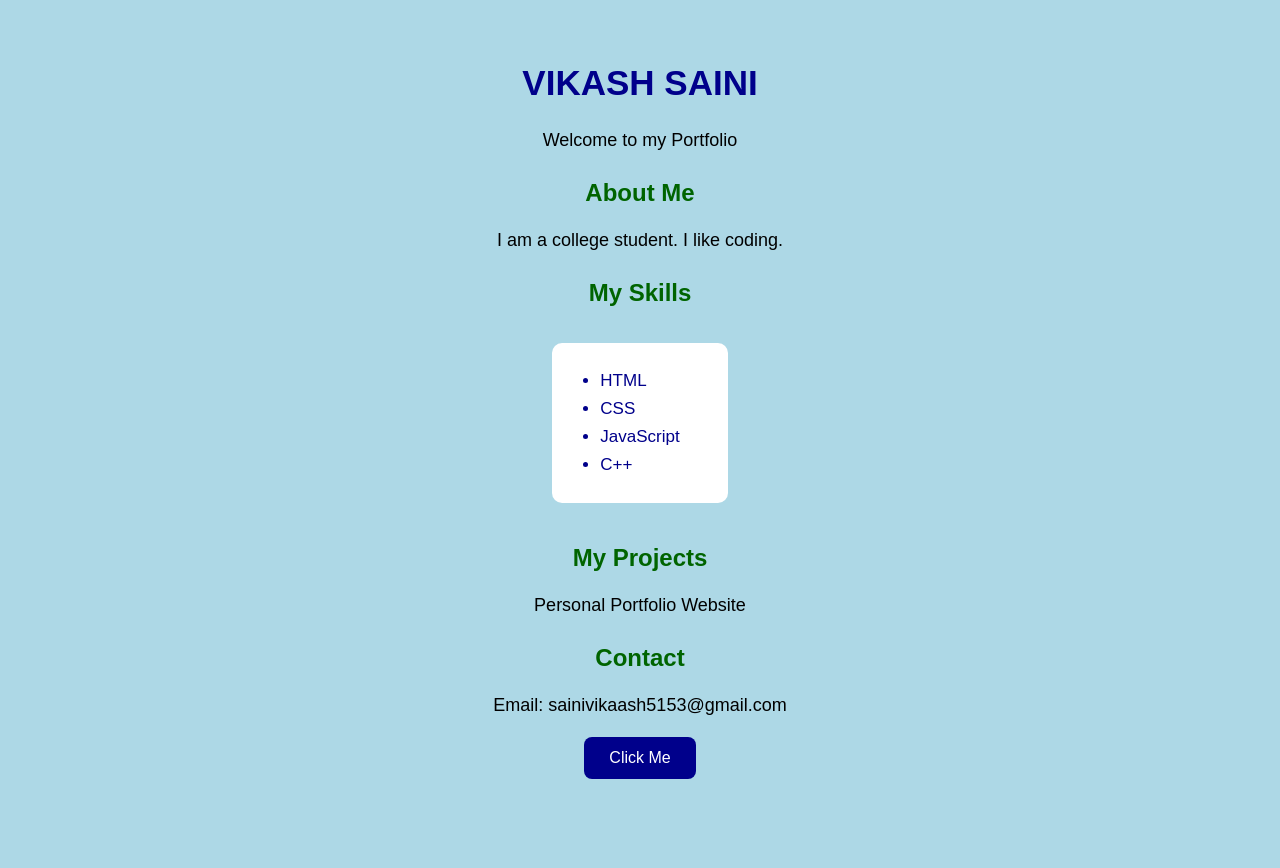
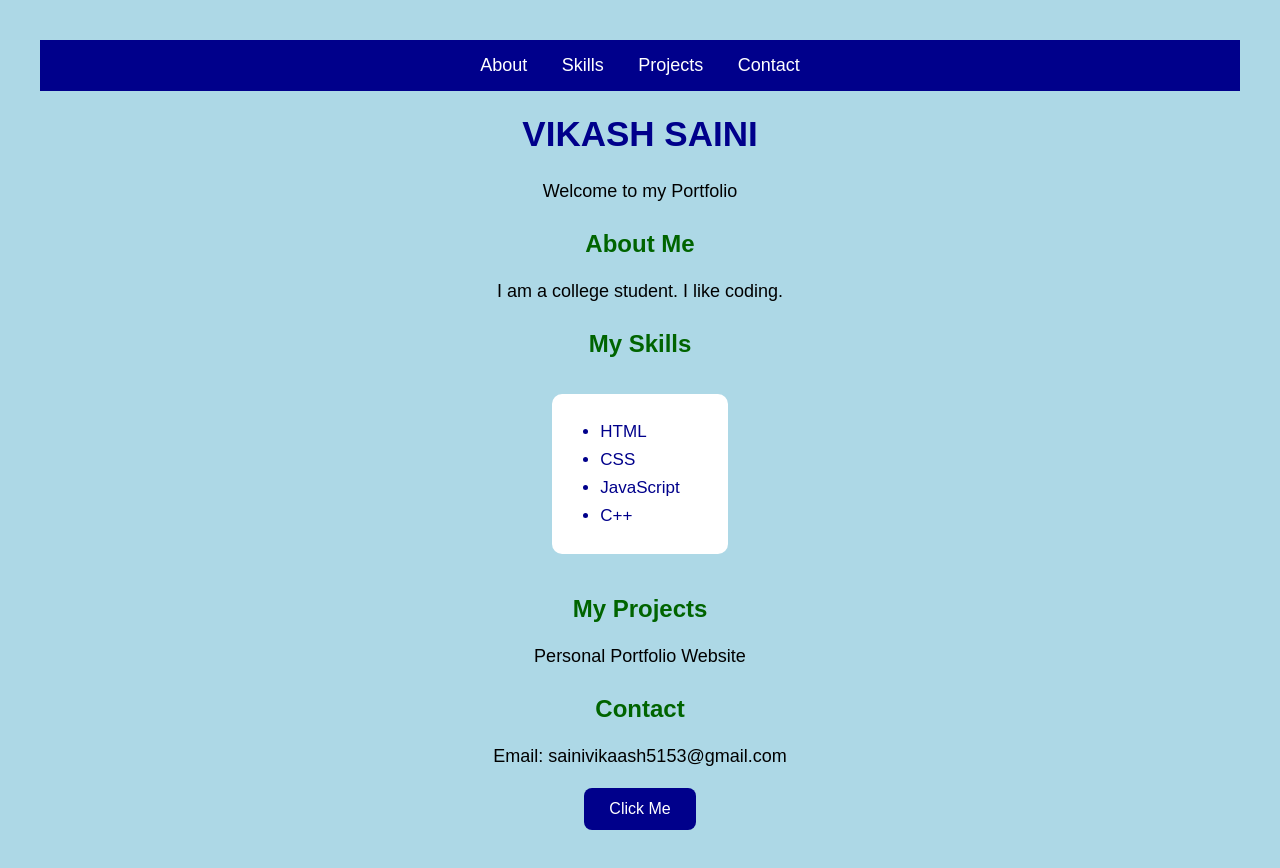
Before and after one commit to sainivikash5153-coder/GitHub-practical-test, a plain HTML site: page index.html in a window 1280 px wide. Before the commit the page ends 819 px from the top, so only its background shows below. Drawn offline with Linux system fonts and the light colour scheme.

Commit message:
Add navigation bar

```diff
--- a/index.html
+++ b/index.html
@@ -6,6 +6,12 @@
     <link rel="stylesheet" href="style.css">
 </head>
 <body>
+    <nav>
+    <a href="#about">About</a>
+    <a href="#skills">Skills</a>
+    <a href="#projects">Projects</a>
+    <a href="#contact">Contact</a>
+</nav>
 
     <h1>Vikash Saini</h1>
     <p>Welcome to my Portfolio</p>
--- a/style.css
+++ b/style.css
@@ -62,3 +62,18 @@ button:hover {
 h1:hover {
     color: red;
 }
+nav {
+    background-color: darkblue;
+    padding: 15px;
+}
+
+nav a {
+    color: white;
+    text-decoration: none;
+    margin: 15px;
+    font-size: 18px;
+}
+
+nav a:hover {
+    color: yellow;
+}
```
Also changed, not shown: 1 other file.
